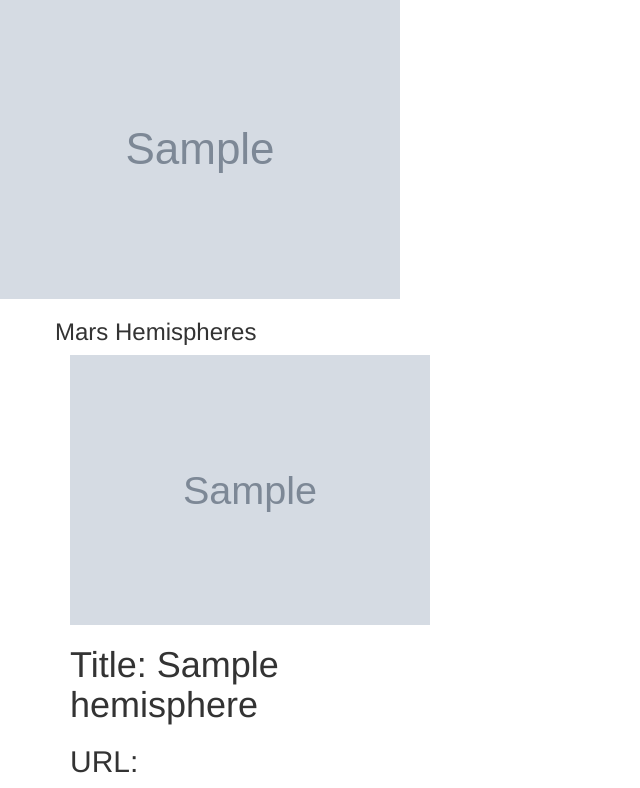
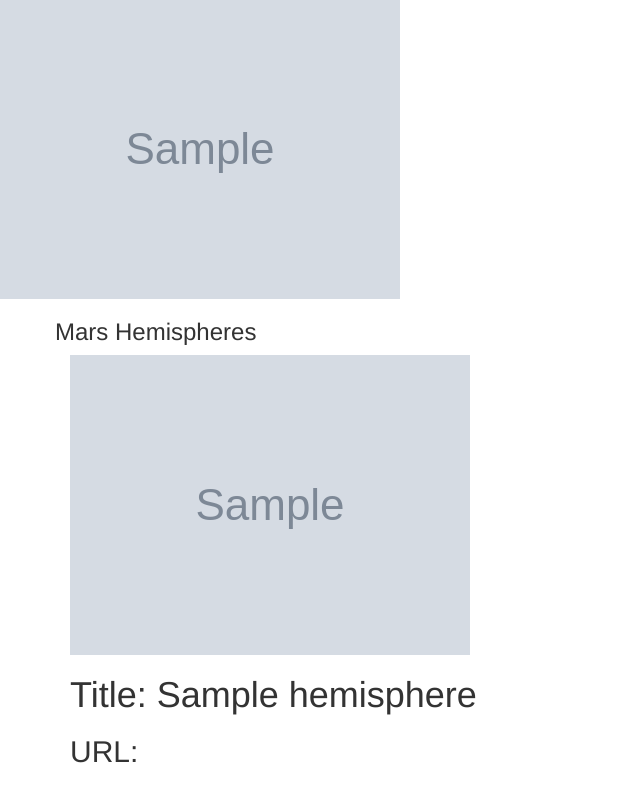
Before and after one commit to adriowl/Mission-to-Mars, a Flask app: page / in a window 1280 px wide. Shown: the part 468-1256 px from the top of the page, without its empty margins (0-640 px from the left). After the commit the page ends 1231 px from the top, so only its background shows below. Run offline with Flask 2, Linux system fonts and the light colour scheme; grey boxes marked "Sample" are stand-in pictures; a database or web service that is not in the repository returns one stand-in record (values such as "Sample title"); some libraries are stand-ins or nearby versions.

Commit message:
fixed columns on index template

```diff
--- a/templates/index.html
+++ b/templates/index.html
@@ -51,7 +51,7 @@
         <div class="row">
         <h3>Mars Hemispheres </h3>
         {% for hemisphere in mars.hemispheres %}
-            <div class="col-6 col-sm-4">
+            <div class="col-6 col-sm-6 col-md-6 col-lg-6">
             <img src="{{hemisphere['img_url']}}"
                 class = "img-responsive" alt="Responsive image" />
             <h1>Title: {{hemisphere['title']}}</h1>
```
